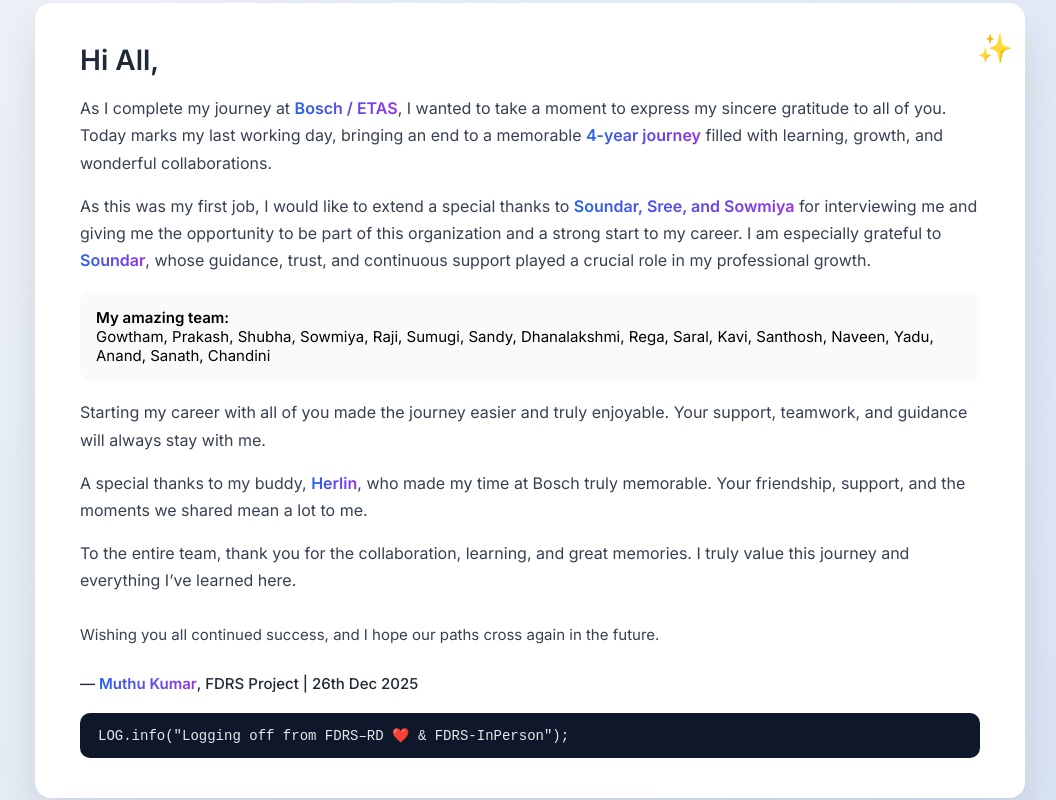
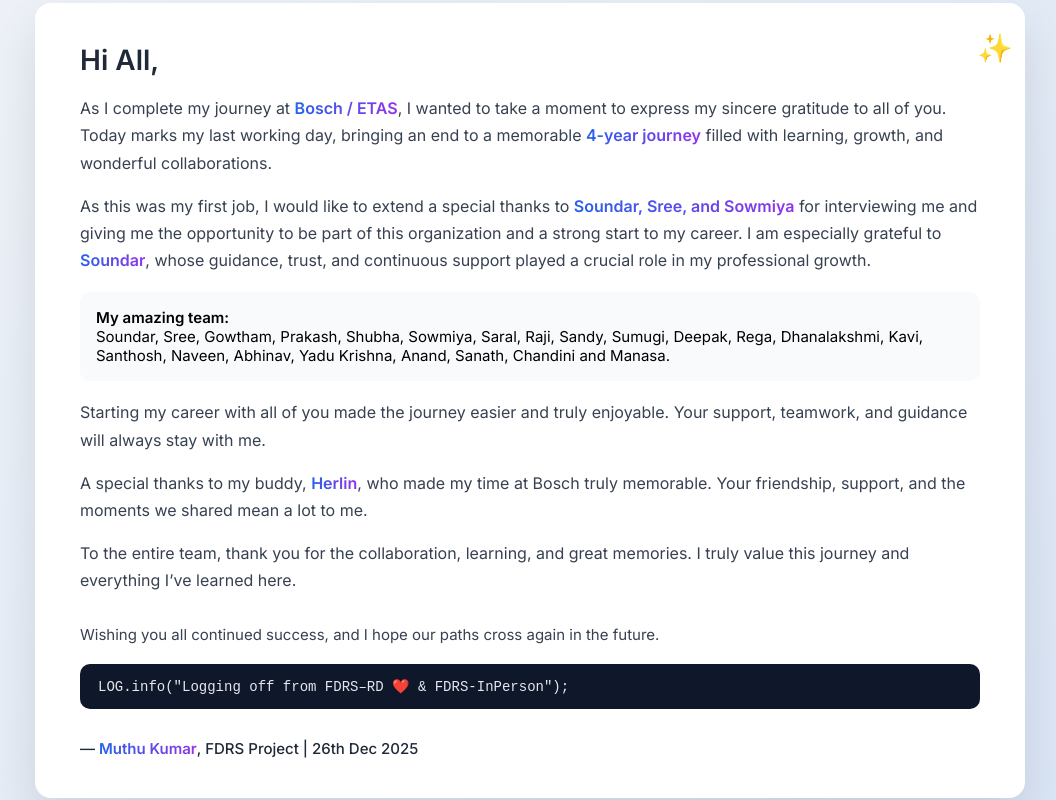
Before and after one commit to muthu39kumar-prog/Sign-Off, a plain HTML site: page index.html in a window 1280 px wide. Shown: the whole page, without its empty margins (110-1166 px from the left). Drawn offline with Linux system fonts and the light colour scheme.

Commit message:
Add files via upload

```diff
--- a/index.html
+++ b/index.html
@@ -142,8 +142,8 @@
 
         <div class="names">
             <strong>My amazing team:</strong><br/>
-            Gowtham, Prakash, Shubha, Sowmiya, Raji, Sumugi, Sandy, Dhanalakshmi,
-            Rega, Saral, Kavi, Santhosh, Naveen, Yadu, Anand, Sanath, Chandini
+            Soundar, Sree, Gowtham, Prakash, Shubha, Sowmiya, Saral, Raji, Sandy, Sumugi, Deepak, Rega, Dhanalakshmi,
+            Kavi, Santhosh, Naveen, Abhinav, Yadu Krishna, Anand, Sanath, Chandini and Manasa.
         </div>
 
         <p>
@@ -165,12 +165,12 @@
             Wishing you all continued success, and I hope our paths cross again in the future.
         </div>
 
-        <div class="signature">
-            — <span class="highlight">Muthu Kumar</span>, FDRS Project | 26th Dec 2025
+        <div class="code">
+            LOG.info("Logging off from FDRS–RD ❤️ & FDRS-InPerson");
         </div>
 
-        <div class="code">
-            LOG.info("Logging off from FDRS–RD ❤️ & FDRS-InPerson");
+		<div class="signature">
+            — <span class="highlight">Muthu Kumar</span>, FDRS Project | 26th Dec 2025
         </div>
     </div>
 
```
